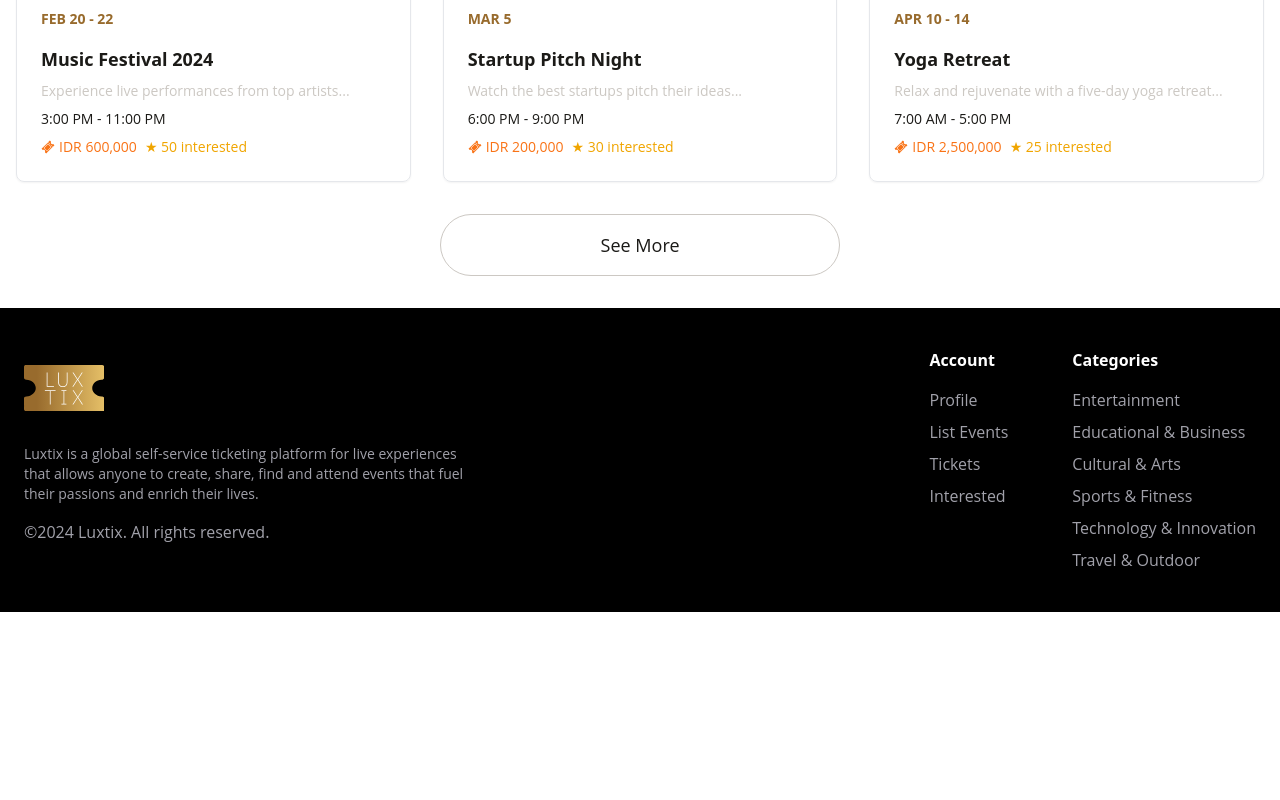
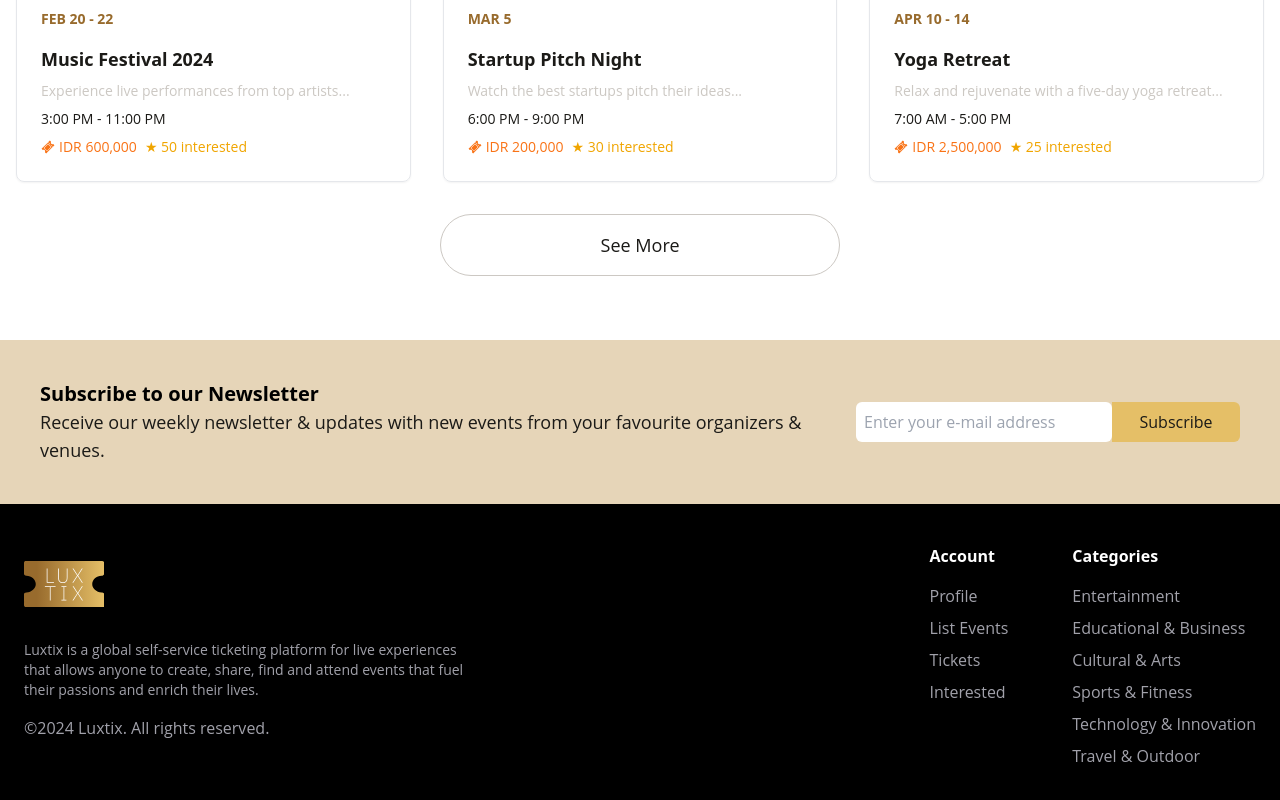
Before and after one commit to Luxtix/DTI-Frontend, a Next.js app: page / in a window 1280 px wide. Shown: the part 2442-3242 px from the top of the page. Before the commit the page ends 3054 px from the top, so only its background shows below. Built offline with nearby package versions, Linux system fonts and the light colour scheme.

Commit message:
feat(jacob) add newsletter and button animation on events

```diff
--- a/app/page.tsx
+++ b/app/page.tsx
@@ -3,6 +3,7 @@ import {
   Footer,
   Hero,
   Navbar,
+  Newsletter,
   OnlineEvents,
   PopularEvents,
 } from "@/components";
@@ -15,6 +16,7 @@ function page() {
       <Categories />
       <PopularEvents />
       <OnlineEvents />
+      <Newsletter />
       <Footer />
     </div>
   );
--- /dev/null
+++ b/components/Newsletter.tsx
@@ -0,0 +1,53 @@
+"use client";
+import { useState } from "react";
+import { AiOutlineCheck } from "react-icons/ai";
+
+function Newsletter() {
+  const [subscribed, setSubscribed] = useState(false);
+
+  const handleSubscribe = () => {
+    setSubscribed(true);
+    setTimeout(() => {
+      setSubscribed(false);
+    }, 3000);
+  };
+
+  return (
+    <div className="bg-luxtix-4 mt-8">
+      <div className="p-4 sm:p-10 flex flex-col md:flex-row items-center justify-between max-w-7xl mx-auto">
+        <div className="mb-4 sm:mb-0 sm:mr-4 flex-1">
+          <h2 className="text-md sm:text-xl font-semibold">
+            Subscribe to our Newsletter
+          </h2>
+          <p className="text-luxtix-1 text-xs sm:text-lg">
+            Receive our weekly newsletter & updates with new events from your
+            favourite organizers & venues.
+          </p>
+        </div>
+        <div className="flex flex-col sm:flex-row items-center w-full md:w-auto">
+          <input
+            type="email"
+            placeholder="Enter your e-mail address"
+            className="p-2 focus:outline-none rounded-md focus:ring-2 focus:ring-luxtix-5 w-full sm:w-64 mb-2 sm:mb-0"
+          />
+          <button
+            onClick={handleSubscribe}
+            className="btn-anim bg-luxtix-6 text-luxtix-1 p-2 rounded-md sm:rounded-r-md sm:rounded-l-none flex items-center justify-center w-full sm:w-32"
+            disabled={subscribed}
+          >
+            {subscribed ? (
+              <span className="flex items-center">
+                <AiOutlineCheck className="mr-1" />
+                Thank you
+              </span>
+            ) : (
+              "Subscribe"
+            )}
+          </button>
+        </div>
+      </div>
+    </div>
+  );
+}
+
+export default Newsletter;
--- a/components/OnlineEvents.tsx
+++ b/components/OnlineEvents.tsx
@@ -17,7 +17,7 @@ function PopularEvents() {
       <div className="flex justify-center mt-8">
         <Link
           href="/events"
-          className="px-8 sm:px-40 py-4 text-lg border border-luxtix-7 text-luxtix-1 rounded-full"
+          className="btn-anim px-8 sm:px-40 py-4 text-lg border border-luxtix-7 text-luxtix-1 rounded-full"
         >
           See More
         </Link>
--- a/components/PopularEvents.tsx
+++ b/components/PopularEvents.tsx
@@ -50,7 +50,7 @@ function PopularEvents() {
       <div className="flex justify-center mt-8">
         <Link
           href="/events"
-          className="px-8 sm:px-40 py-4 text-lg border border-luxtix-7 text-luxtix-1 rounded-full"
+          className="btn-anim px-8 sm:px-40 py-4 text-lg border border-luxtix-7 text-luxtix-1 rounded-full"
         >
           See More
         </Link>
--- a/components/index.ts
+++ b/components/index.ts
@@ -4,3 +4,4 @@ export { default as Hero } from "./Hero";
 export { default as Categories } from "./Categories";
 export { default as PopularEvents } from "./PopularEvents";
 export { default as OnlineEvents } from "./OnlineEvents";
+export { default as Newsletter } from "./Newsletter";
```
